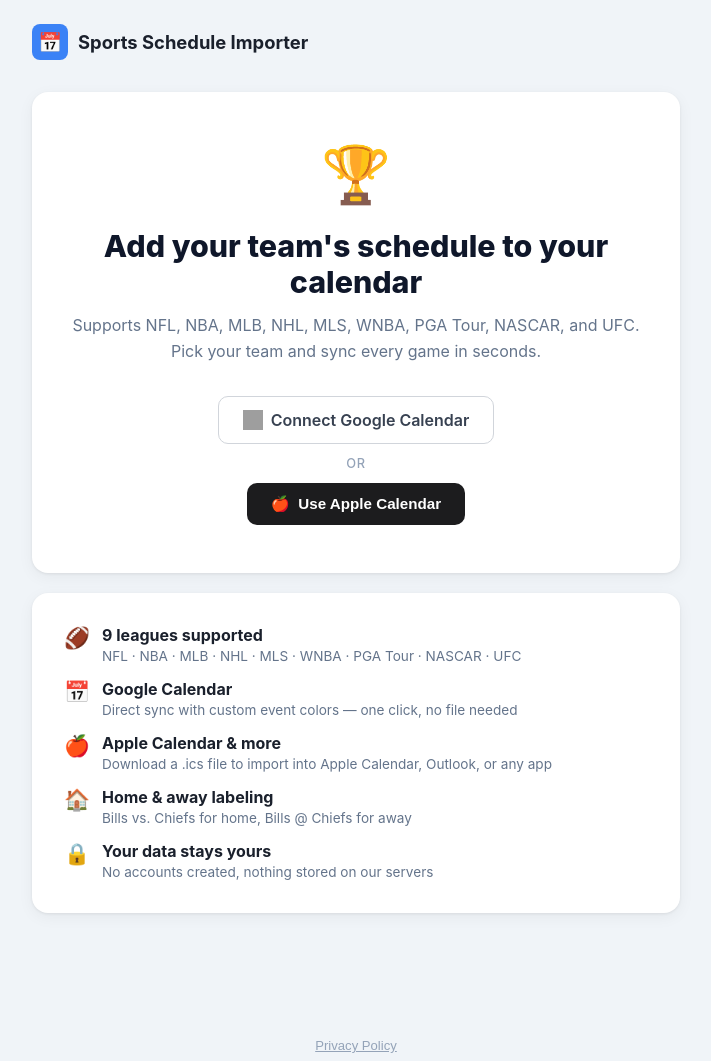
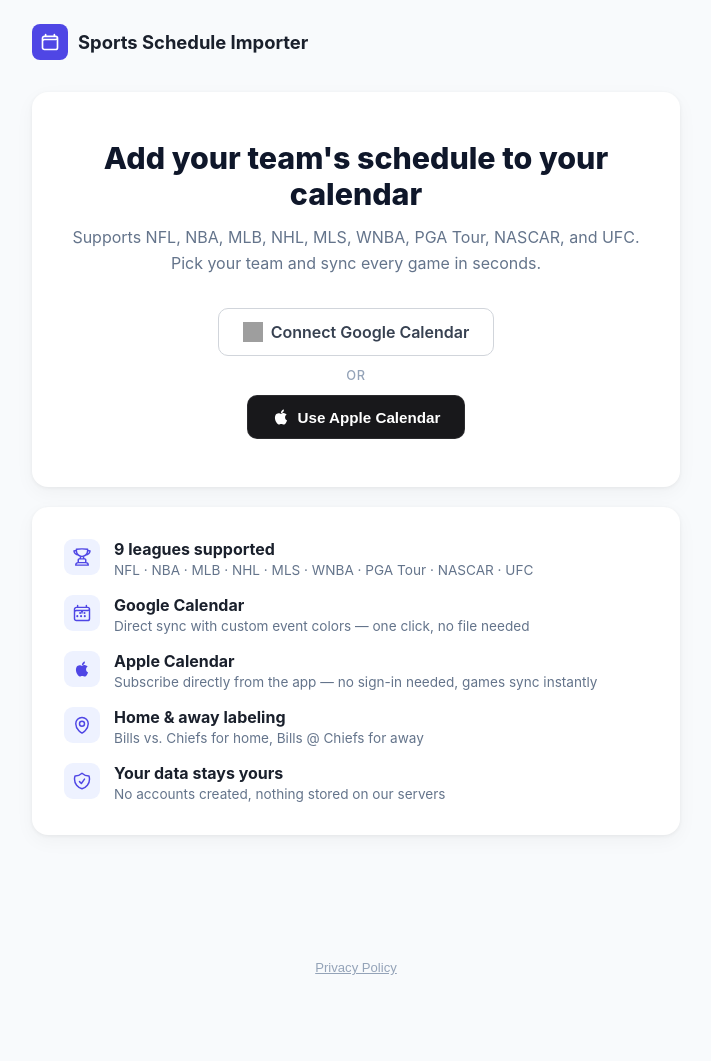
Before and after one commit to nickgardone/sports-calendar-sync, a Flask app: page / in a window 1280 px wide. Shown: the whole page, without its empty margins (284-995 px from the left). After the commit the page ends 975 px from the top, so only its background shows below. Run offline with Flask 3, Linux system fonts and the light colour scheme; grey boxes are pictures that could not be loaded.

Commit message:
Modernize UI: replace emojis with SVG icons, switch to indigo color scheme
- Remove all emoji from HTML, JS alerts, and ICS tollgate title
- Replace emoji icons with inline Heroicons SVGs (MIT) in feature list
- Replace 📅 logo with SVG calendar icon in indigo box
- Replace 🍎 Apple buttons with Apple logo SVG path
- Drop 🏆 hero icon; headline carries the landing page
- Switch primary color from blue-500 (#3b82f6) to indigo-600 (#4f46e5)
- Update page background to warmer off-white (#f8fafc)
- Redesign alerts: left-accent border pattern instead of thin all-around border
- Add .feature-icon CSS class (indigo tinted box, 36×36, border-radius 9px)
- Fix Apple Calendar feature copy (was still describing .ics download, now webcal)

Co-Authored-By: Claude Sonnet 4.6 <noreply@anthropic.com>

```diff
--- a/app.py
+++ b/app.py
@@ -419,7 +419,7 @@ def serve_ics():
                 app_url     = request.host_url.rstrip('/')
                 today_start = now_utc.replace(hour=0, minute=0, second=0, microsecond=0)
                 games.append({
-                    'title':          f'\U0001f514 Sync {cal_name} {next_year} schedule',
+                    'title':          f'Sync {cal_name} {next_year} schedule',
                     'start_utc':      today_start,
                     'duration_hours': 24,
                     'uid':            f'tollgate-{league_key}-{team_id or "noteam"}-{season}@sports-schedule-importer',
--- a/static/style.css
+++ b/static/style.css
@@ -3,7 +3,7 @@
 
 body {
   font-family: -apple-system, BlinkMacSystemFont, 'Segoe UI', Roboto, sans-serif;
-  background: #f0f4f8;
+  background: #f8fafc;
   color: #1a202c;
   min-height: 100vh;
 }
@@ -36,12 +36,12 @@ header {
 .logo-icon {
   width: 36px;
   height: 36px;
-  background: #3b82f6;
+  background: #4f46e5;
   border-radius: 8px;
   display: flex;
   align-items: center;
   justify-content: center;
-  font-size: 1.2rem;
+  flex-shrink: 0;
 }
 
 .user-info {
@@ -70,7 +70,7 @@ header {
   background: #fff;
   border-radius: 16px;
   padding: 32px;
-  box-shadow: 0 1px 3px rgba(0,0,0,.07), 0 4px 16px rgba(0,0,0,.05);
+  box-shadow: 0 1px 4px rgba(0,0,0,.06), 0 6px 20px rgba(0,0,0,.04);
   margin-bottom: 20px;
 }
 
@@ -95,11 +95,6 @@ header {
   line-height: 1.6;
 }
 
-.hero-icon {
-  font-size: 3.5rem;
-  margin-bottom: 20px;
-}
-
 /* ── Buttons ──────────────────────────────────────────────────────────── */
 .btn {
   display: inline-flex;
@@ -349,6 +344,31 @@ select:focus, input[type="text"]:focus { border-color: #3b82f6; }
 .hidden { display: none !important; }
 .mt-12 { margin-top: 12px; }
 .text-sm { font-size: 0.85rem; color: #64748b; }
+
+/* ── Feature list ─────────────────────────────────────────────────────── */
+.feature-list {
+  display: flex;
+  flex-direction: column;
+  gap: 16px;
+}
+
+.feature-item {
+  display: flex;
+  gap: 14px;
+  align-items: flex-start;
+}
+
+.feature-icon {
+  width: 36px;
+  height: 36px;
+  border-radius: 9px;
+  background: #eef2ff;
+  color: #4f46e5;
+  display: flex;
+  align-items: center;
+  justify-content: center;
+  flex-shrink: 0;
+}
 
 /* ── Privacy modal ────────────────────────────────────────────────────── */
 .modal-overlay {
@@ -438,16 +458,17 @@ select:focus, input[type="text"]:focus { border-color: #3b82f6; }
 }
 
 .btn-apple {
-  background: #1c1c1e;
+  background: #18181b;
   color: #fff;
+  border: 1px solid rgba(255,255,255,0.08);
 }
-.btn-apple:hover { background: #3a3a3c; }
+.btn-apple:hover { background: #27272a; }
 
 /* ── Back link ────────────────────────────────────────────────────────── */
 .btn-back {
   background: none;
   border: none;
-  color: #3b82f6;
+  color: #4f46e5;
   font-size: 0.88rem;
   font-weight: 600;
   cursor: pointer;
--- a/templates/index.html
+++ b/templates/index.html
@@ -12,7 +12,11 @@
   <!-- Header -->
   <header>
     <a href="/" class="logo">
-      <div class="logo-icon">📅</div>
+      <div class="logo-icon">
+        <svg xmlns="http://www.w3.org/2000/svg" fill="none" viewBox="0 0 24 24" stroke-width="2" stroke="white" width="20" height="20">
+          <path stroke-linecap="round" stroke-linejoin="round" d="M6.75 3v2.25M17.25 3v2.25M3 18.75V7.5a2.25 2.25 0 0 1 2.25-2.25h13.5A2.25 2.25 0 0 1 21 7.5v11.25m-18 0A2.25 2.25 0 0 0 5.25 21h13.5A2.25 2.25 0 0 0 21 18.75m-18 0v-7.5A2.25 2.25 0 0 1 5.25 9h13.5A2.25 2.25 0 0 1 21 9v7.5" />
+        </svg>
+      </div>
       Sports Schedule Importer
     </a>
     {% if authed %}
@@ -28,7 +32,6 @@
 
   <!-- Hero: calendar type choice -->
   <div class="card hero" id="landing-hero">
-    <div class="hero-icon">🏆</div>
     <h1>Add your team's schedule to your calendar</h1>
     <p>
       Supports NFL, NBA, MLB, NHL, MLS, WNBA, PGA Tour, NASCAR, and UFC.<br>
@@ -42,7 +45,10 @@
       </a>
       <span class="cal-or">or</span>
       <button id="choose-apple-btn" class="btn btn-apple">
-        🍎 &nbsp;Use Apple Calendar
+        <svg xmlns="http://www.w3.org/2000/svg" viewBox="0 0 24 24" fill="currentColor" width="18" height="18" aria-hidden="true">
+          <path d="M18.71 19.5c-.83 1.24-1.71 2.45-3.05 2.47-1.34.03-1.77-.79-3.29-.79-1.53 0-2 .77-3.27.82-1.31.05-2.3-1.32-3.14-2.53C4.25 17 2.94 12.45 4.7 9.39c.87-1.52 2.43-2.48 4.12-2.51 1.28-.02 2.5.87 3.29.87.78 0 2.26-1.07 3.8-.91.65.03 2.47.26 3.64 1.98-.09.06-2.17 1.28-2.15 3.81.03 3.02 2.65 4.03 2.68 4.04-.03.07-.42 1.44-1.38 2.83M13 3.5c.73-.83 1.94-1.46 2.94-1.5.13 1.17-.34 2.35-1.04 3.19-.69.85-1.83 1.51-2.95 1.42-.15-1.15.41-2.35 1.05-3.11z"/>
+        </svg>
+        Use Apple Calendar
       </button>
     </div>
   </div>
@@ -101,7 +107,10 @@
       </p>
 
       <a id="apple-calendar-link" href="#" class="btn btn-apple btn-full">
-        🍎 &nbsp;Add to Apple Calendar
+        <svg xmlns="http://www.w3.org/2000/svg" viewBox="0 0 24 24" fill="currentColor" width="18" height="18" aria-hidden="true">
+          <path d="M18.71 19.5c-.83 1.24-1.71 2.45-3.05 2.47-1.34.03-1.77-.79-3.29-.79-1.53 0-2 .77-3.27.82-1.31.05-2.3-1.32-3.14-2.53C4.25 17 2.94 12.45 4.7 9.39c.87-1.52 2.43-2.48 4.12-2.51 1.28-.02 2.5.87 3.29.87.78 0 2.26-1.07 3.8-.91.65.03 2.47.26 3.64 1.98-.09.06-2.17 1.28-2.15 3.81.03 3.02 2.65 4.03 2.68 4.04-.03.07-.42 1.44-1.38 2.83M13 3.5c.73-.83 1.94-1.46 2.94-1.5.13 1.17-.34 2.35-1.04 3.19-.69.85-1.83 1.51-2.95 1.42-.15-1.15.41-2.35 1.05-3.11z"/>
+        </svg>
+        Add to Apple Calendar
       </a>
 
       <div id="apple-status-area" class="mt-12"></div>
@@ -114,29 +123,49 @@
 
   <!-- Feature list -->
   <div class="card">
-    <div style="display:flex;flex-direction:column;gap:14px;">
-      <div style="display:flex;gap:12px;align-items:flex-start;">
-        <span style="font-size:1.3rem">🏈</span>
+    <div class="feature-list">
+      <div class="feature-item">
+        <div class="feature-icon">
+          <svg xmlns="http://www.w3.org/2000/svg" fill="none" viewBox="0 0 24 24" stroke-width="1.75" stroke="currentColor" width="20" height="20">
+            <path stroke-linecap="round" stroke-linejoin="round" d="M16.5 18.75h-9m9 0a3 3 0 0 1 3 3h-15a3 3 0 0 1 3-3m9 0v-3.375c0-.621-.503-1.125-1.125-1.125h-.871M7.5 18.75v-3.375c0-.621.504-1.125 1.125-1.125h.872m5.007 0H9.497m5.007 0a7.454 7.454 0 0 1-.982-3.172M9.497 14.25a7.454 7.454 0 0 0 .981-3.172M5.25 4.236c-.982.143-1.954.317-2.916.52A6.003 6.003 0 0 0 7.73 9.728M5.25 4.236V4.5c0 2.108.966 3.99 2.48 5.228M5.25 4.236V2.721C7.456 2.41 9.71 2.25 12 2.25c2.291 0 4.545.16 6.75.47v1.516M7.73 9.728a6.726 6.726 0 0 0 2.748 1.35m8.272-6.842V4.5c0 2.108-.966 3.99-2.48 5.228m2.48-5.492a46.32 46.32 0 0 1 2.916.52 6.003 6.003 0 0 1-5.395 4.972m0 0a6.726 6.726 0 0 1-2.749 1.35m0 0a6.772 6.772 0 0 1-3.044 0" />
+          </svg>
+        </div>
         <div><strong>9 leagues supported</strong><br>
           <span class="text-sm">NFL · NBA · MLB · NHL · MLS · WNBA · PGA Tour · NASCAR · UFC</span></div>
       </div>
-      <div style="display:flex;gap:12px;align-items:flex-start;">
-        <span style="font-size:1.3rem">📅</span>
+      <div class="feature-item">
+        <div class="feature-icon">
+          <svg xmlns="http://www.w3.org/2000/svg" fill="none" viewBox="0 0 24 24" stroke-width="1.75" stroke="currentColor" width="20" height="20">
+            <path stroke-linecap="round" stroke-linejoin="round" d="M6.75 3v2.25M17.25 3v2.25M3 18.75V7.5a2.25 2.25 0 0 1 2.25-2.25h13.5A2.25 2.25 0 0 1 21 7.5v11.25m-18 0A2.25 2.25 0 0 0 5.25 21h13.5A2.25 2.25 0 0 0 21 18.75m-18 0v-7.5A2.25 2.25 0 0 1 5.25 9h13.5A2.25 2.25 0 0 1 21 9v7.5m-9-6h.008v.008H12V12Zm.375 0a.375.375 0 1 1-.75 0 .375.375 0 0 1 .75 0ZM9.75 12h.008v.008H9.75V12Zm.375 0a.375.375 0 1 1-.75 0 .375.375 0 0 1 .75 0Zm4.875 0h.008v.008H15V12Zm.375 0a.375.375 0 1 1-.75 0 .375.375 0 0 1 .75 0Zm-9 3.75h.008v.008H6.75V15.75Zm.375 0a.375.375 0 1 1-.75 0 .375.375 0 0 1 .75 0Zm4.125 0h.008v.008H11.25V15.75Zm.375 0a.375.375 0 1 1-.75 0 .375.375 0 0 1 .75 0Zm4.125 0h.008v.008H15.75V15.75Zm.375 0a.375.375 0 1 1-.75 0 .375.375 0 0 1 .75 0Z" />
+          </svg>
+        </div>
         <div><strong>Google Calendar</strong><br>
           <span class="text-sm">Direct sync with custom event colors — one click, no file needed</span></div>
       </div>
-      <div style="display:flex;gap:12px;align-items:flex-start;">
-        <span style="font-size:1.3rem">🍎</span>
-        <div><strong>Apple Calendar &amp; more</strong><br>
-          <span class="text-sm">Download a .ics file to import into Apple Calendar, Outlook, or any app</span></div>
+      <div class="feature-item">
+        <div class="feature-icon">
+          <svg xmlns="http://www.w3.org/2000/svg" viewBox="0 0 24 24" fill="currentColor" width="18" height="18">
+            <path d="M18.71 19.5c-.83 1.24-1.71 2.45-3.05 2.47-1.34.03-1.77-.79-3.29-.79-1.53 0-2 .77-3.27.82-1.31.05-2.3-1.32-3.14-2.53C4.25 17 2.94 12.45 4.7 9.39c.87-1.52 2.43-2.48 4.12-2.51 1.28-.02 2.5.87 3.29.87.78 0 2.26-1.07 3.8-.91.65.03 2.47.26 3.64 1.98-.09.06-2.17 1.28-2.15 3.81.03 3.02 2.65 4.03 2.68 4.04-.03.07-.42 1.44-1.38 2.83M13 3.5c.73-.83 1.94-1.46 2.94-1.5.13 1.17-.34 2.35-1.04 3.19-.69.85-1.83 1.51-2.95 1.42-.15-1.15.41-2.35 1.05-3.11z"/>
+          </svg>
+        </div>
+        <div><strong>Apple Calendar</strong><br>
+          <span class="text-sm">Subscribe directly from the app — no sign-in needed, games sync instantly</span></div>
       </div>
-      <div style="display:flex;gap:12px;align-items:flex-start;">
-        <span style="font-size:1.3rem">🏠</span>
+      <div class="feature-item">
+        <div class="feature-icon">
+          <svg xmlns="http://www.w3.org/2000/svg" fill="none" viewBox="0 0 24 24" stroke-width="1.75" stroke="currentColor" width="20" height="20">
+            <path stroke-linecap="round" stroke-linejoin="round" d="M15 10.5a3 3 0 1 1-6 0 3 3 0 0 1 6 0ZM19.5 10.5c0 7.142-7.5 11.25-7.5 11.25S4.5 17.642 4.5 10.5a7.5 7.5 0 1 1 15 0Z" />
+          </svg>
+        </div>
         <div><strong>Home &amp; away labeling</strong><br>
           <span class="text-sm">Bills vs. Chiefs for home, Bills @ Chiefs for away</span></div>
       </div>
-      <div style="display:flex;gap:12px;align-items:flex-start;">
-        <span style="font-size:1.3rem">🔒</span>
+      <div class="feature-item">
+        <div class="feature-icon">
+          <svg xmlns="http://www.w3.org/2000/svg" fill="none" viewBox="0 0 24 24" stroke-width="1.75" stroke="currentColor" width="20" height="20">
+            <path stroke-linecap="round" stroke-linejoin="round" d="M9 12.75 11.25 15 15 9.75m-3-7.036A11.959 11.959 0 0 1 3.598 6 11.99 11.99 0 0 0 3 9.749c0 5.592 3.824 10.29 9 11.623 5.176-1.332 9-6.03 9-11.622 0-1.31-.21-2.571-.598-3.751h-.152c-3.196 0-6.1-1.248-8.25-3.285Z" />
+          </svg>
+        </div>
         <div><strong>Your data stays yours</strong><br>
           <span class="text-sm">No accounts created, nothing stored on our servers</span></div>
       </div>
@@ -449,7 +478,7 @@ async function loadAppleSeason(team) {
       appleCalendarLink.style.display = 'none';
       appleSelectedSummary.innerHTML  = `
         <div class="alert alert-warning" style="margin:0">
-          📭 <strong>Schedule not available yet</strong><br>
+          <strong>Schedule not available yet</strong><br>
           The ${team.name} schedule hasn't been released. Check back closer to the season start.
         </div>`;
     }
@@ -480,7 +509,7 @@ appleCalendarLink.addEventListener('click', () => {
   if (!appleSelectedTeam || !appleCalendarLink.href.startsWith('webcal')) return;
   document.getElementById('apple-status-area').innerHTML = `
     <div class="alert alert-success">
-      ✅ <strong>When prompted, tap Subscribe</strong> — your
+      <strong>When prompted, tap Subscribe</strong> — your
       ${appleSelectedTeam.name} schedule will appear in Apple Calendar within seconds.
     </div>`;
 });
@@ -661,7 +690,7 @@ syncBtn.addEventListener('click', async () => {
   if (data.status === 'no_schedule') {
     statusArea.innerHTML = `
       <div class="alert alert-warning">
-        📭 <strong>Schedule not available yet</strong><br>${data.message}
+        <strong>Schedule not available yet</strong><br>${data.message}
       </div>`;
     return;
   }
@@ -669,7 +698,7 @@ syncBtn.addEventListener('click', async () => {
   if (data.error) {
     statusArea.innerHTML = `
       <div class="alert alert-error">
-        ❌ <strong>Something went wrong</strong><br>${data.error}
+        <strong>Something went wrong</strong><br>${data.error}
       </div>`;
     return;
   }
@@ -682,7 +711,7 @@ syncBtn.addEventListener('click', async () => {
 
     statusArea.innerHTML = `
       <div class="alert alert-success">
-        ✅ <strong>Done!</strong> ${selectedTeam.name} schedule synced to Google Calendar.
+        <strong>Done!</strong> ${selectedTeam.name} schedule synced to Google Calendar.
         <div class="result-stats">${parts.join('')}</div>
         <div style="margin-top:14px;">
           <a href="https://calendar.google.com" target="_blank" rel="noopener"
```
Also changed, not shown: other parts of static/style.css (+12 -12 lines).
